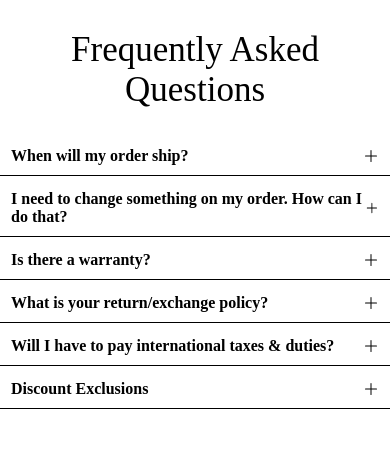
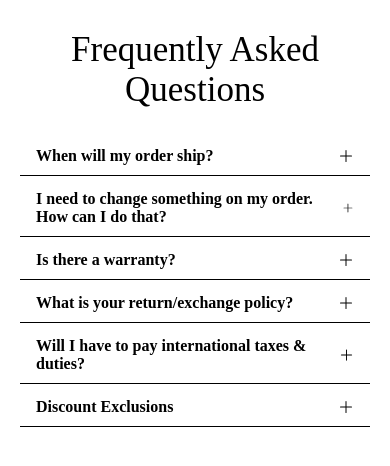
Before and after one commit to seanrandevs/react-faq, a React (Create React App) app: page / in a window 390 px wide. Shown: the top 466 px of the page. Built offline with nearby package versions, Linux system fonts and the light colour scheme.

Commit message:
Fixed mobile view

```diff
--- a/src/App.scss
+++ b/src/App.scss
@@ -45,8 +45,8 @@
  }
 }
 
-@media screen and (max-width: 767px) {
+@media screen and (max-width: 676px) {
     .q-and-a {
-        max-width: 400px;
+        max-width: 350px;
     }
 }
```
